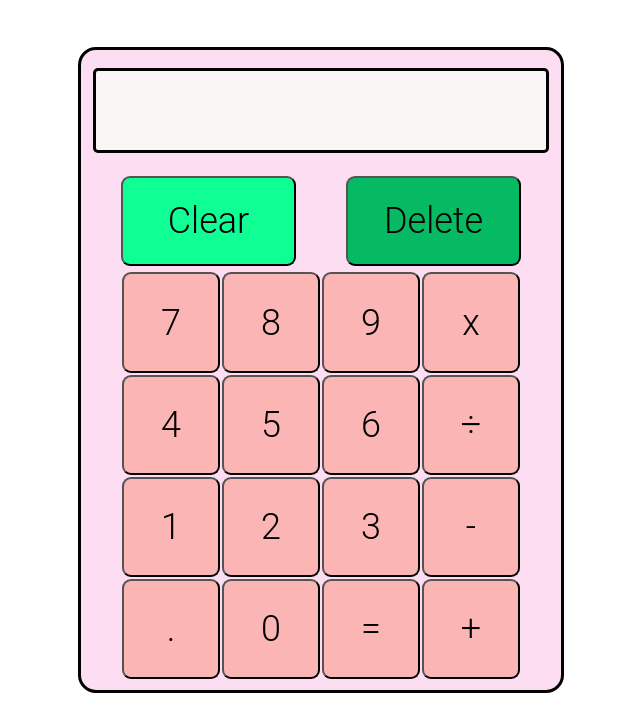
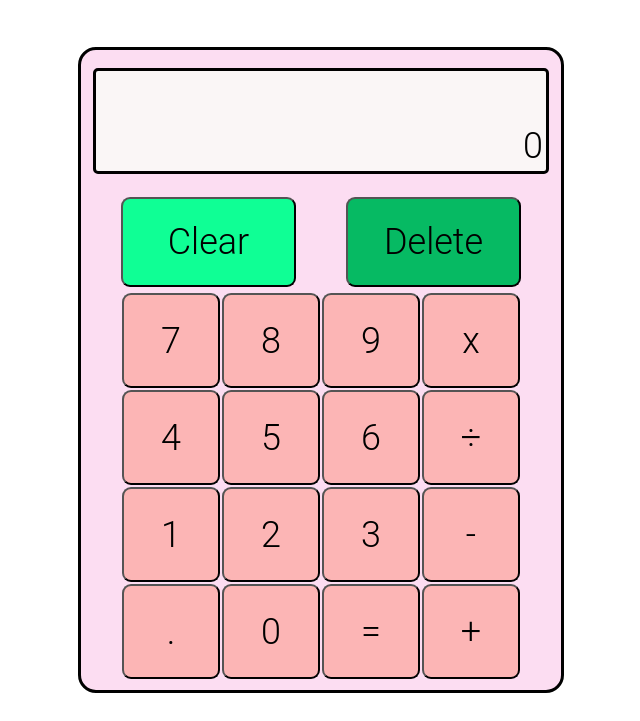
Before and after one commit to RobertasVasiliauskas/js-Calculator, a plain HTML site: page index.html in a window 1280 px wide. Shown: the part 34-755 px from the top of the page, without its empty margins (319-959 px from the left). Drawn offline with Linux system fonts and the light colour scheme.

Commit message:
Added initial setup for calculator
Now calculator display is showing 0 after reloading page.

```diff
--- a/calculator.js
+++ b/calculator.js
@@ -0,0 +1,13 @@
+
+const displayFirstRow = document.querySelector("#firstRow");
+const displaySecondRow = document.querySelector("#secondRow");
+const buttonsNumbers = document.querySelectorAll(".numbers")
+const buttonMath = document.querySelectorAll(".Math")
+
+function initialSetup() {
+    displayFirstRow.textContent = "0"
+}
+
+
+
+initialSetup();
--- a/index.html
+++ b/index.html
@@ -4,7 +4,7 @@
     <meta charset="UTF-8">
     <title>JavaScript Calculator</title>
     <link href="style.css" rel="stylesheet">
-    <script src="calculator.js"></script>
+    <script src="calculator.js" defer></script>
 </head>
 <body>
 
@@ -15,8 +15,8 @@
 <main>
     <div class="calculator">
         <div class="display">
-            <p></p>
-            <p></p>
+            <div ><p id="secondRow"></p></div>
+            <div ><p id="firstRow"></p></div>
         </div>
         <div class="buttons">
             <div class="controls">
--- a/style.css
+++ b/style.css
@@ -58,6 +58,24 @@ a{
     border-radius: 5px;
 
     display: flex;
+    flex-direction: column;
+
+}
+
+.display > div{
+    width: 450px;
+    height: 50px;
+    display: flex;
+    justify-content: flex-end;
+    align-items: center;
+    align-content: center;
+    flex-wrap: wrap;
+}
+
+.display > div > p{
+    padding-right: 3px;
+
+    align-self: flex-end;
 }
 
 .buttons {
```
